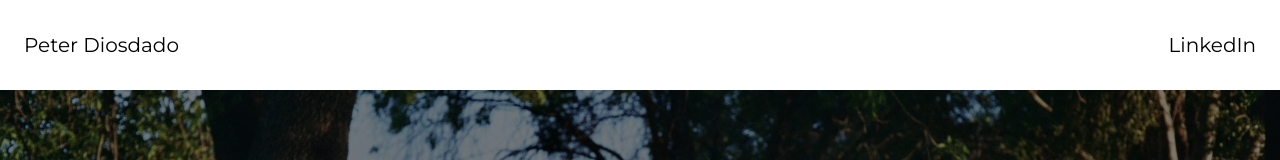
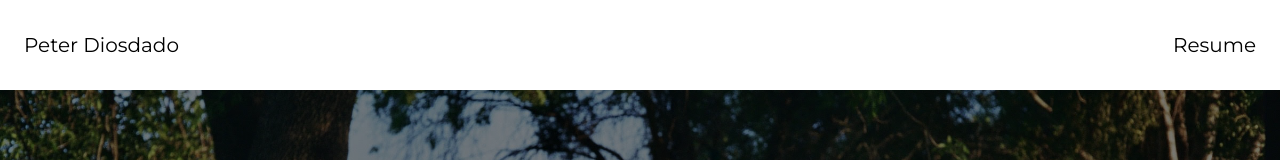
Before and after one commit to PetDios9/personal-site, a React (Create React App) app: page / in a window 1280 px wide. Shown: the top 160 px of the page. Built offline with nearby package versions, Linux system fonts and the light colour scheme.

Commit message:
changed link in header component to now link to resume

```diff
--- a/src/Components/Header.js
+++ b/src/Components/Header.js
@@ -29,7 +29,7 @@ export const Header = () => {
                        <Grid container justify="center" alignItems="center" direction="row" spacing={4}>
                            <Grid item>
                                 <Typography variant="h6">
-                                    <a target="_blank" rel="noopener noreferrer" href="http://linkedin.com/in/peter-diosdado" className={classes.links}>LinkedIn</a>
+                                    <a target="_blank" rel="noopener noreferrer" href="https://docs.google.com/document/d/1Ut1DQHfbdoAjrUZ_E7Xii3fZmX_9sCi4V0v-LiuAEis/edit?usp=sharing" className={classes.links}>Resume</a>
                                 </Typography>
                            </Grid>
                        </Grid>
```
